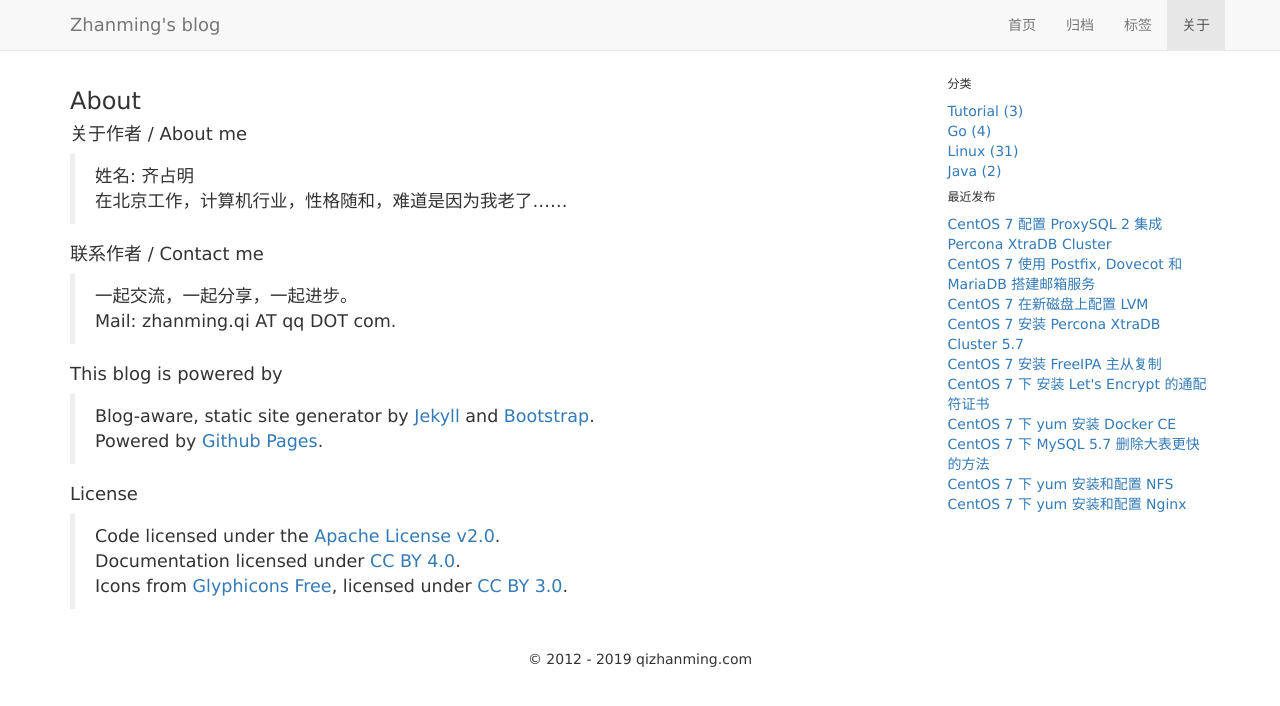
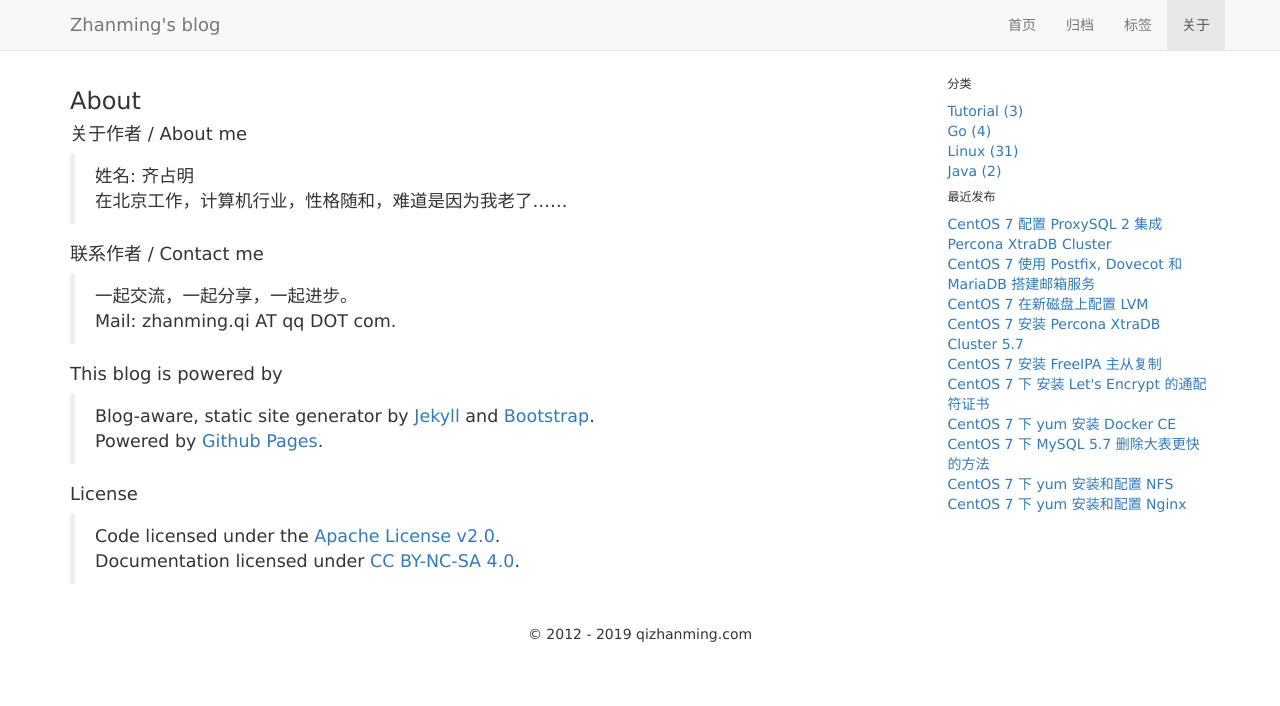
Before and after one commit to zhanming/zhanming.github.com, a Jekyll site: the page built from blog/about.md, in a window 1280 px wide. Shown: the top 706 px of the page. Built offline with Jekyll 4.4.1, drawn with Linux system fonts in a browser that asks for light colours.

Commit message:
make document license more specific.

```diff
--- a/blog/about.md
+++ b/blog/about.md
@@ -21,8 +21,7 @@ title: About
 
 #### License
 > Code licensed under the [Apache License v2.0][4].
-> Documentation licensed under [CC BY 4.0][5].
-> Icons from [Glyphicons Free][6], licensed under [CC BY 3.0][5].
+> Documentation licensed under [CC BY-NC-SA 4.0][5].
 
 
 [0]: http://qizhanming.com
```
Also changed, not shown: other parts of blog/about.md (+1 -2 lines).
